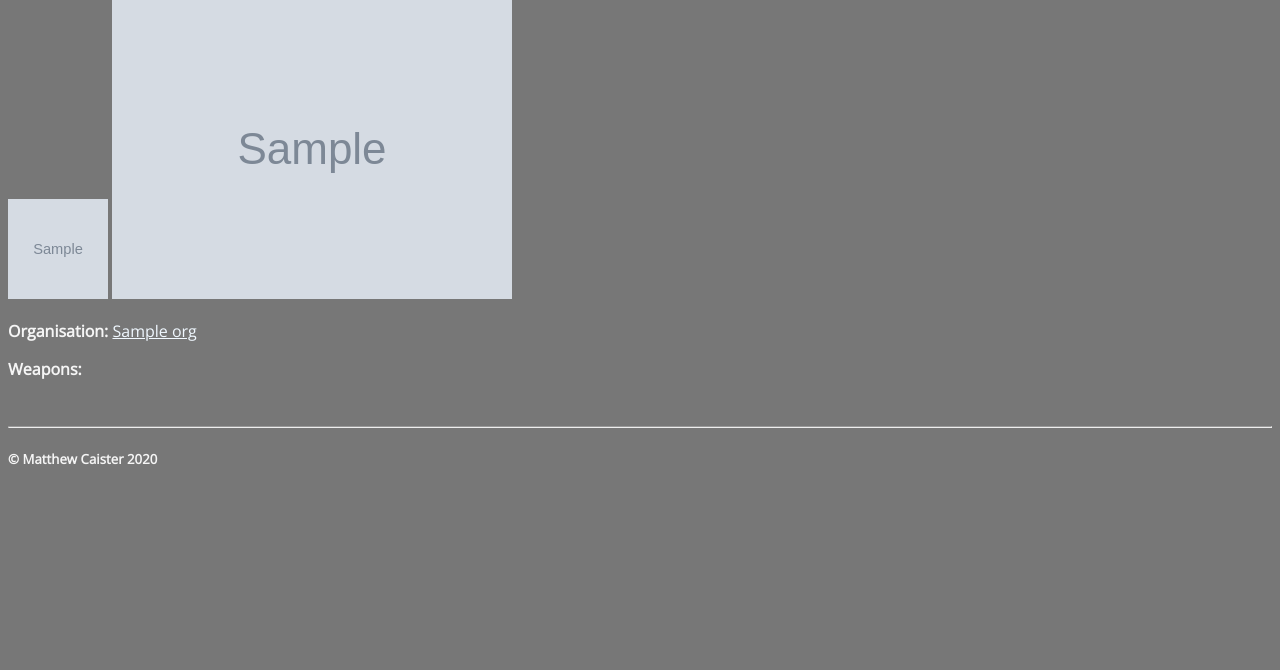
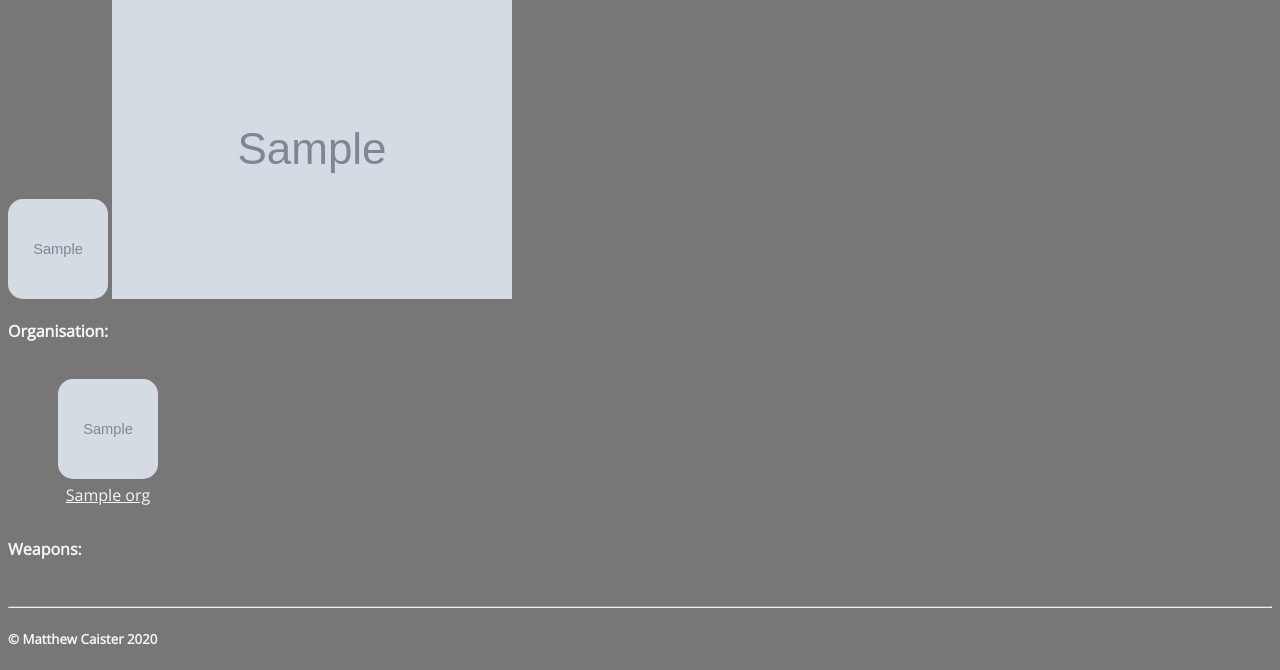
Before and after one commit to MJCaister/R6Inventory, a Flask app: template app/templates/operator.html in a window 1280 px wide. Shown: the part 235-905 px from the top of the page. Before the commit the page ends 699 px from the top, so only its background shows below. Run offline with Flask 2, Linux system fonts and the light colour scheme; the template is opened without the code that fills it: most values are stand-ins (such as "Sample title", 1, 10 or a date in 2020); grey boxes marked "Sample" are stand-in pictures.

Commit message:
.small_image got added border radius | Fixed bug in operator/<operator> where if the operator had weapons there would be a variable clash, causing operator information not loading

```diff
--- a/app/static/css/style.css
+++ b/app/static/css/style.css
@@ -35,6 +35,7 @@
 .small_image {
     width: 100px;
     height: 100px;
+    border-radius: 15%;
 }
 
 #item_list {
--- a/app/templates/operator.html
+++ b/app/templates/operator.html
@@ -3,11 +3,17 @@
 {% block content %}
 <div id="item">
     <h2>{{ item.name }}</h2>
-    <img class="small_image" src={{ item.small_image }}>
-    <img class="large_image" src={{ item.large_image }}>
+    <img class="small_image" src="{{ item.small_image }}">
+    <img class="large_image" src="{{ item.large_image }}">
 </div>
 <div id="sub_item">
-    <p><b>Organisation:</b> <a href="/organisation/{{ org.name }}">{{ org.name }}</a></p>
+    <p><b>Organisation:</b>
+    <figure class="item">
+    <a href="/organisation/{{ org.name }}">
+        <img class="small_image" src="{{ org.small_image }}">
+        <figcaption class="item_caption">{{ org.name }}</figcaption>
+    </a>
+    </figure>
 </div>
 <div id="sub_item">
     <p><b>Weapons:</b></p>
```
Also changed, not shown: app/routes.py (+5 -4 lines).
